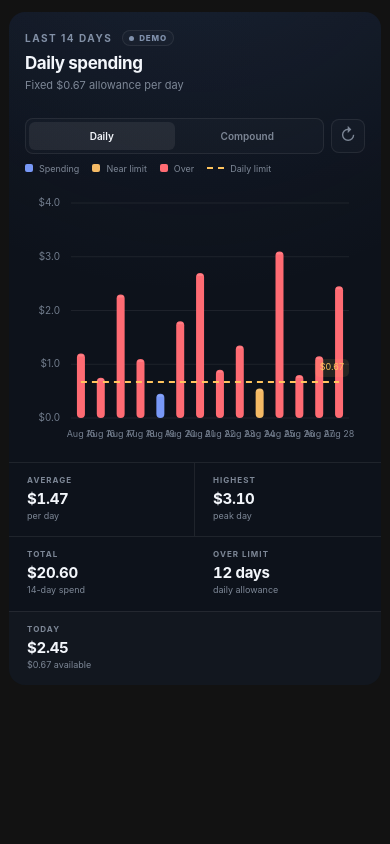
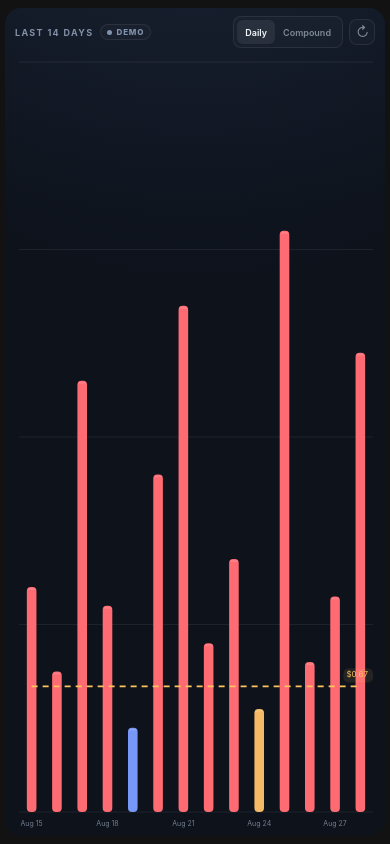
Before and after one commit to uhanku/openpocket, a website: page frontend/index.html in a window 390 px wide. Drawn offline with Linux system fonts and the light colour scheme.

Commit message:
Compact chart layout, window resizing, and rebrand to OpenPocket

```diff
--- a/frontend/app.js
+++ b/frontend/app.js
@@ -155,67 +155,12 @@ function updateMeta() {
 
   emptyState.hidden = data.length > 0;
 
-  if (data.length === 0) {
-    document.getElementById("avgValue").textContent = "$0.00";
-    document.getElementById("secondaryValue").textContent = "$0.00";
-    document.getElementById("totalValue").textContent = "$0.00";
-    document.getElementById("overValue").textContent = "0 days";
-    document.getElementById("todayValue").textContent = "$0.00";
-    document.getElementById("todayDetail").textContent =
-      `${money(dailyLimit)} available`;
-    return;
-  }
-
-  const total = data.reduce((sum, day) => sum + day.spent, 0);
-  const average = total / data.length;
-  const highest = Math.max(...data.map((day) => day.spent));
-  const daysOver = data.filter((day) => day.over).length;
-  const today = data[data.length - 1];
-
-  document.getElementById("avgValue").textContent = money(average);
-  document.getElementById("totalValue").textContent = money(total);
-  document.getElementById("totalDetail").textContent =
-    `${data.length}-day spend`;
-  document.getElementById("overValue").textContent =
-    `${daysOver} day${daysOver === 1 ? "" : "s"}`;
-  document.getElementById("todayValue").textContent = money(today.spent);
-  document.getElementById("todayDetail").textContent =
-    `${money(today.available)} available`;
-
   if (currentMode === "compound") {
-    document.getElementById("chartTitle").textContent =
-      "Compound spending";
-    document.getElementById("chartSubtitle").textContent =
-      `Unused ${money(dailyLimit)} daily allowance carries forward`;
     document.getElementById("legendLineText").textContent =
       "Available limit";
-
-    document.getElementById("secondaryLabel").textContent =
-      "CARRY LEFT";
-    document.getElementById("secondaryValue").textContent =
-      money(today.remaining);
-    document.getElementById("secondaryDetail").textContent =
-      "after latest day";
-
-    document.getElementById("overDetail").textContent =
-      "compound allowance";
   } else {
-    document.getElementById("chartTitle").textContent =
-      "Daily spending";
-    document.getElementById("chartSubtitle").textContent =
-      `Fixed ${money(dailyLimit)} allowance per day`;
     document.getElementById("legendLineText").textContent =
       "Daily limit";
-
-    document.getElementById("secondaryLabel").textContent =
-      "HIGHEST";
-    document.getElementById("secondaryValue").textContent =
-      money(highest);
-    document.getElementById("secondaryDetail").textContent =
-      "peak day";
-
-    document.getElementById("overDetail").textContent =
-      "daily allowance";
   }
 }
 
@@ -293,7 +238,16 @@ function drawChart() {
     return;
   }
 
-  const padding = {
+  const compact = width <= 420;
+
+  const padding = compact
+    ? {
+        top: 12,
+        right: 10,
+        bottom: 24,
+        left: 12
+      }
+    : {
         top: 26,
         right: 28,
         bottom: 44,
@@ -331,12 +285,19 @@ function drawChart() {
     ctx.lineTo(width - padding.right, y);
     ctx.stroke();
 
+    if (compact) {
+      continue;
+    }
+
     ctx.fillStyle = "#717c8c";
     ctx.fillText(shortMoney(value), padding.left - 11, y);
   }
 
   const slotWidth = graphWidth / data.length;
   const barWidth = Math.max(8, Math.min(27, slotWidth * 0.38));
+  const labelStep = compact
+    ? Math.max(1, Math.ceil(data.length / 6))
+    : 1;
 
   data.forEach((day, index) => {
     const centerX =
@@ -387,14 +348,19 @@ function drawChart() {
     ctx.fill();
 
     ctx.fillStyle = "#737e8e";
-    ctx.font = "9px Inter, system-ui, sans-serif";
+    ctx.font = compact
+      ? "7px Inter, system-ui, sans-serif"
+      : "9px Inter, system-ui, sans-serif";
     ctx.textAlign = "center";
     ctx.textBaseline = "top";
+
+    if (!compact || index % labelStep === 0) {
       ctx.fillText(
         formatDay(day.date),
         centerX,
-      height - padding.bottom + 12
+        height - padding.bottom + (compact ? 8 : 12)
       );
+    }
 
     chartPoints.push({
       index,
@@ -472,14 +438,16 @@ function drawChart() {
       ? money(latest.available)
       : money(dailyLimit);
 
-  ctx.font = "9px Inter, system-ui, sans-serif";
+  ctx.font = compact
+    ? "8px Inter, system-ui, sans-serif"
+    : "9px Inter, system-ui, sans-serif";
   ctx.textAlign = "right";
   ctx.textBaseline = "bottom";
 
-  const labelWidth = ctx.measureText(limitLabel).width + 10;
-  const labelHeight = 18;
+  const labelWidth = ctx.measureText(limitLabel).width + (compact ? 8 : 10);
+  const labelHeight = compact ? 14 : 18;
   const labelX = width - padding.right;
-  const labelY = Math.max(padding.top, latestY - 23);
+  const labelY = Math.max(padding.top, latestY - (compact ? 18 : 23));
 
   ctx.fillStyle = "rgba(255,196,94,0.10)";
   roundedRect(
@@ -496,7 +464,7 @@ function drawChart() {
   ctx.fillText(
     limitLabel,
     labelX - 5,
-    labelY + 13
+    labelY + (compact ? 10 : 13)
   );
 
   // Hover guide.
@@ -614,6 +582,34 @@ async function startWindowDrag(event) {
     console.error("Could not start window drag:", error);
   }
 }
+
+async function startWindowResize(event) {
+  if (!isTauri || event.button !== 0) {
+    return;
+  }
+
+  event.preventDefault();
+  event.stopPropagation();
+
+  hoveredIndex = -1;
+  tooltip.classList.remove("visible");
+  drawChart();
+
+  try {
+    const direction = event.currentTarget.dataset.direction;
+    await window.__TAURI__.window
+      .getCurrentWindow()
+      .startResizeDragging(direction);
+  } catch (error) {
+    console.error("Could not start window resize:", error);
+  }
+}
+
+document
+  .querySelectorAll(".resize-handle")
+  .forEach((handle) =>
+    handle.addEventListener("mousedown", startWindowResize)
+  );
 
 chartCard.addEventListener("mousedown", startWindowDrag);
 
@@ -778,6 +774,7 @@ window.addEventListener("resize", () => {
 });
 
 async function init() {
+  document.documentElement.classList.toggle("tauri", isTauri);
   spendingData = sanitizeRows(MOCK_DATA);
 
   await loadConfig();
--- a/frontend/index.html
+++ b/frontend/index.html
@@ -9,7 +9,7 @@
 </head>
 <body>
   <main class="page">
-    <section id="chartCard" class="chart-card" aria-labelledby="chartTitle">
+    <section id="chartCard" class="chart-card">
       <header class="chart-topbar">
         <div class="chart-heading">
           <div class="heading-meta">
@@ -20,9 +20,6 @@
               <span id="connectionText">DEMO</span>
             </span>
           </div>
-
-          <h1 id="chartTitle">Daily spending</h1>
-          <p id="chartSubtitle">Fixed $0.67 allowance per day</p>
         </div>
 
         <div class="chart-actions">
@@ -96,40 +93,49 @@
           <span>OpenRouter returned no spending rows for this period.</span>
         </div>
       </div>
-
-      <footer class="chart-footer">
-        <div class="footer-stat">
-          <span class="footer-label">AVERAGE</span>
-          <strong id="avgValue">$0.00</strong>
-          <small id="avgDetail">per day</small>
-        </div>
-
-        <div class="footer-stat">
-          <span id="secondaryLabel" class="footer-label">HIGHEST</span>
-          <strong id="secondaryValue">$0.00</strong>
-          <small id="secondaryDetail">peak day</small>
-        </div>
-
-        <div class="footer-stat">
-          <span class="footer-label">TOTAL</span>
-          <strong id="totalValue">$0.00</strong>
-          <small id="totalDetail">14-day spend</small>
-        </div>
-
-        <div class="footer-stat">
-          <span class="footer-label">OVER LIMIT</span>
-          <strong id="overValue">0 days</strong>
-          <small id="overDetail">daily mode</small>
-        </div>
-
-        <div class="footer-stat footer-stat-current">
-          <span class="footer-label">TODAY</span>
-          <strong id="todayValue">$0.00</strong>
-          <small id="todayDetail">$0.00 available</small>
-        </div>
-      </footer>
     </section>
   </main>
+
+  <div
+    class="resize-handle resize-nw"
+    data-direction="NorthWest"
+    aria-hidden="true"
+  ></div>
+  <div
+    class="resize-handle resize-n"
+    data-direction="North"
+    aria-hidden="true"
+  ></div>
+  <div
+    class="resize-handle resize-ne"
+    data-direction="NorthEast"
+    aria-hidden="true"
+  ></div>
+  <div
+    class="resize-handle resize-e"
+    data-direction="East"
+    aria-hidden="true"
+  ></div>
+  <div
+    class="resize-handle resize-se"
+    data-direction="SouthEast"
+    aria-hidden="true"
+  ></div>
+  <div
+    class="resize-handle resize-s"
+    data-direction="South"
+    aria-hidden="true"
+  ></div>
+  <div
+    class="resize-handle resize-sw"
+    data-direction="SouthWest"
+    aria-hidden="true"
+  ></div>
+  <div
+    class="resize-handle resize-w"
+    data-direction="West"
+    aria-hidden="true"
+  ></div>
 
   <script src="app.js"></script>
 </body>
--- a/frontend/style.css
+++ b/frontend/style.css
@@ -32,7 +32,7 @@
 
 html,
 body {
-  min-width: 320px;
+  min-width: 200px;
   min-height: 100%;
 }
 
@@ -58,6 +58,85 @@ button {
 .page {
   width: min(1180px, calc(100% - 28px));
   margin: 22px auto;
+  height: calc(100vh - 44px);
+  display: flex;
+  flex-direction: column;
+}
+
+.resize-handle {
+  display: none;
+  position: fixed;
+  z-index: 20;
+}
+
+html.tauri .resize-handle {
+  display: block;
+}
+
+.resize-nw,
+.resize-ne,
+.resize-sw,
+.resize-se {
+  width: 18px;
+  height: 18px;
+}
+
+.resize-n,
+.resize-s {
+  left: 18px;
+  right: 18px;
+  height: 8px;
+}
+
+.resize-e,
+.resize-w {
+  top: 18px;
+  bottom: 18px;
+  width: 8px;
+}
+
+.resize-nw {
+  top: 0;
+  left: 0;
+  cursor: nwse-resize;
+}
+
+.resize-n {
+  top: 0;
+  cursor: ns-resize;
+}
+
+.resize-ne {
+  top: 0;
+  right: 0;
+  cursor: nesw-resize;
+}
+
+.resize-e {
+  right: 0;
+  cursor: ew-resize;
+}
+
+.resize-se {
+  right: 0;
+  bottom: 0;
+  cursor: nwse-resize;
+}
+
+.resize-s {
+  bottom: 0;
+  cursor: ns-resize;
+}
+
+.resize-sw {
+  bottom: 0;
+  left: 0;
+  cursor: nesw-resize;
+}
+
+.resize-w {
+  left: 0;
+  cursor: ew-resize;
 }
 
 .chart-card {
@@ -65,6 +144,10 @@ button {
   cursor: grab;
   user-select: none;
   touch-action: none;
+  display: flex;
+  flex-direction: column;
+  flex: 1;
+  min-height: 0;
   background:
     radial-gradient(
       circle at 50% -140px,
@@ -145,22 +228,6 @@ button {
 
 .connection-status.error {
   color: var(--error);
-}
-
-.chart-heading h1 {
-  margin: 5px 0 0;
-  color: var(--text);
-  font-size: 17px;
-  line-height: 1.25;
-  font-weight: 650;
-  letter-spacing: -0.025em;
-}
-
-.chart-heading p {
-  margin: 4px 0 0;
-  color: var(--muted);
-  font-size: 11px;
-  line-height: 1.4;
 }
 
 .chart-actions {
@@ -288,7 +355,8 @@ button {
 .chart-wrap {
   position: relative;
   width: 100%;
-  height: 360px;
+  flex: 1;
+  min-height: 0;
   min-width: 0;
   padding: 0 4px;
 }
@@ -369,60 +437,6 @@ button {
   font-size: 10px;
 }
 
-.chart-footer {
-  display: grid;
-  grid-template-columns: repeat(5, minmax(0, 1fr));
-  border-top: 1px solid var(--border);
-}
-
-.footer-stat {
-  min-width: 0;
-  padding: 13px 18px 15px;
-  border-right: 1px solid var(--border);
-}
-
-.footer-stat:last-child {
-  border-right: 0;
-}
-
-.footer-stat-current {
-  background: rgba(255, 255, 255, 0.018);
-}
-
-.footer-label {
-  display: block;
-  color: var(--muted);
-  font-size: 8px;
-  line-height: 1;
-  font-weight: 750;
-  letter-spacing: 0.13em;
-}
-
-.footer-stat strong {
-  display: block;
-  margin-top: 6px;
-  overflow: hidden;
-  color: var(--text);
-  font-size: 15px;
-  line-height: 1.15;
-  font-weight: 650;
-  letter-spacing: -0.02em;
-  text-overflow: ellipsis;
-  white-space: nowrap;
-  font-variant-numeric: tabular-nums;
-}
-
-.footer-stat small {
-  display: block;
-  margin-top: 3px;
-  overflow: hidden;
-  color: var(--muted);
-  font-size: 9px;
-  line-height: 1.25;
-  text-overflow: ellipsis;
-  white-space: nowrap;
-}
-
 @keyframes spin {
   to {
     transform: rotate(360deg);
@@ -459,22 +473,6 @@ button {
   .legend {
     justify-content: flex-start;
   }
-
-  .chart-wrap {
-    height: 320px;
-  }
-
-  .chart-footer {
-    grid-template-columns: repeat(3, minmax(0, 1fr));
-  }
-
-  .footer-stat:nth-child(3) {
-    border-right: 0;
-  }
-
-  .footer-stat:nth-child(n + 4) {
-    border-top: 1px solid var(--border);
-  }
 }
 
 @media (max-width: 520px) {
@@ -489,28 +487,86 @@ button {
   .mode-button {
     flex: 1;
   }
+}
+
+@media (max-width: 420px) {
+  .page {
+    width: min(100% - 10px, 1180px);
+    margin: 8px auto;
+    height: calc(100vh - 16px);
+  }
+
+  .chart-topbar {
+    flex-direction: row;
+    align-items: center;
+    gap: 12px;
+    padding: 8px 10px 2px;
+  }
+
+  .chart-actions {
+    width: auto;
+    flex-direction: row;
+    align-items: center;
+    gap: 8px;
+  }
+
+  .action-row {
+    width: auto;
+    gap: 6px;
+  }
+
+  .mode-switch {
+    flex: none;
+  }
+
+  .mode-button {
+    flex: none;
+    min-height: 24px;
+    padding: 0 8px;
+    font-size: 9px;
+  }
+
+  .refresh-button {
+    width: 26px;
+    height: 26px;
+    font-size: 14px;
+  }
+
+  .heading-meta {
+    gap: 6px;
+  }
+
+  .eyebrow {
+    font-size: 9px;
+  }
+
+  .legend {
+    display: none;
+  }
 
   .chart-wrap {
-    height: 285px;
+    padding: 0 2px;
   }
 
-  .chart-footer {
-    grid-template-columns: repeat(2, minmax(0, 1fr));
+  .resize-nw,
+  .resize-ne,
+  .resize-sw,
+  .resize-se {
+    width: 14px;
+    height: 14px;
   }
 
-  .footer-stat {
-    border-right: 1px solid var(--border);
+  .resize-n,
+  .resize-s {
+    left: 14px;
+    right: 14px;
+    height: 6px;
   }
 
-  .footer-stat:nth-child(2n) {
-    border-right: 0;
-  }
-
-  .footer-stat:nth-child(n + 3) {
-    border-top: 1px solid var(--border);
-  }
-
-  .footer-stat:last-child {
-    grid-column: 1 / -1;
+  .resize-e,
+  .resize-w {
+    top: 14px;
+    bottom: 14px;
+    width: 6px;
   }
 }
--- a/src-tauri/capabilities/default.json
+++ b/src-tauri/capabilities/default.json
@@ -7,6 +7,7 @@
   ],
   "permissions": [
     "core:default",
-    "core:window:allow-start-dragging"
+    "core:window:allow-start-dragging",
+    "core:window:allow-start-resize-dragging"
   ]
 }
--- a/src-tauri/gen/schemas/capabilities.json
+++ b/src-tauri/gen/schemas/capabilities.json
@@ -1 +1 @@
-{"default":{"identifier":"default","description":"Default capability for the main window","local":true,"windows":["main"],"permissions":["core:default","core:window:allow-start-dragging"]}}
+{"default":{"identifier":"default","description":"Default capability for the main window","local":true,"windows":["main"],"permissions":["core:default","core:window:allow-start-dragging","core:window:allow-start-resize-dragging"]}}
```
Also changed, not shown: src-tauri/tauri.conf.json (+4 -4 lines), README.md. Lines whose indentation alone changed are shown as unchanged.
